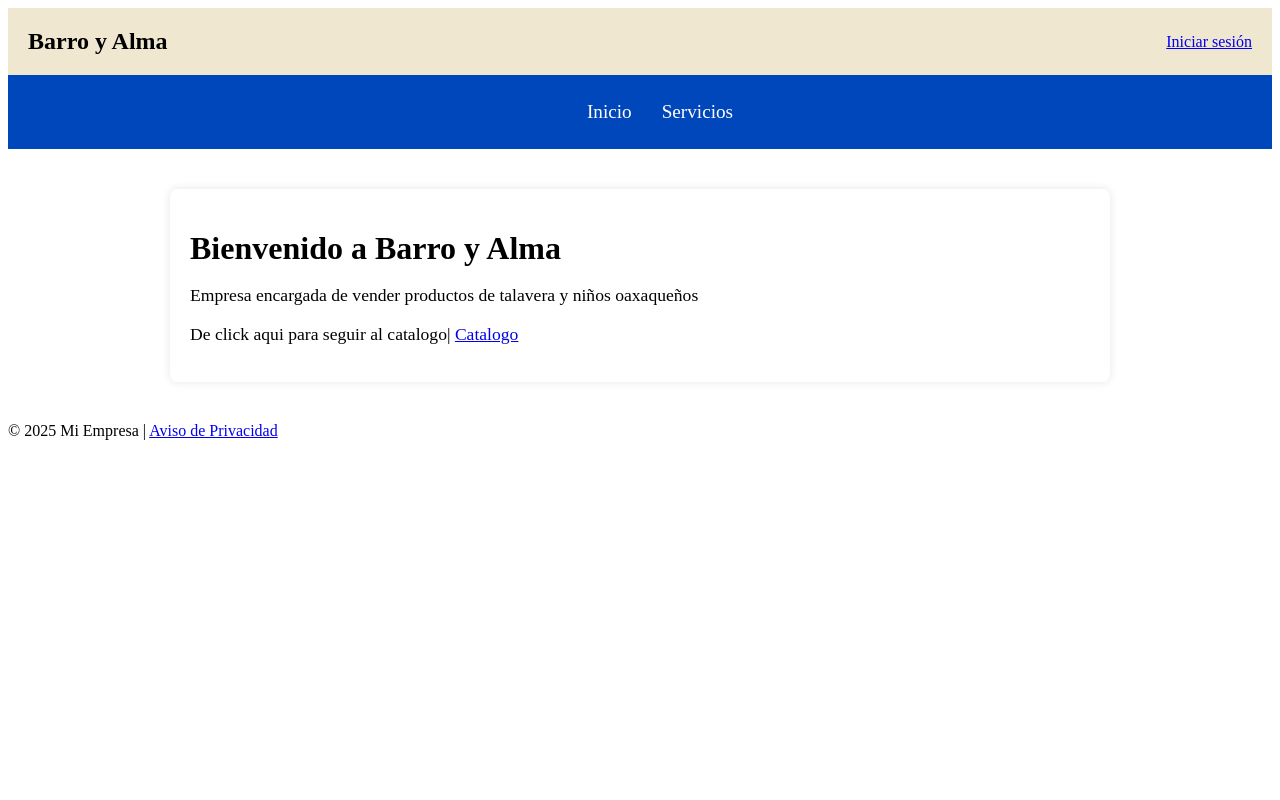
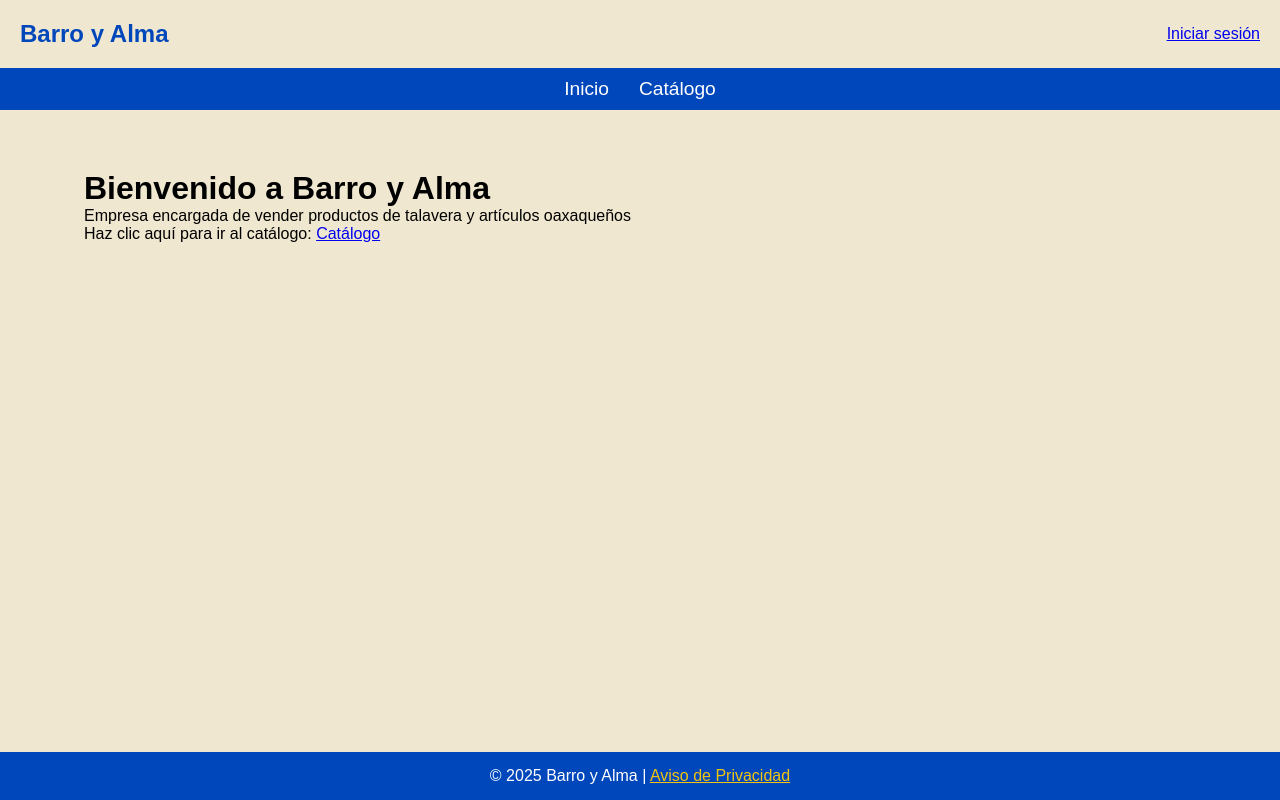
Before and after one commit to DiegoAlfonsoRosales/Barro-y-Alma, a PHP site: page / in a window 1280 px wide. Run offline with PHP 8.4, Linux system fonts and the light colour scheme.

Commit message:
Correccion y normalizacion de archivos

```diff
--- a/Encabezado.php
+++ b/Encabezado.php
@@ -7,21 +7,16 @@
     <title>Encabezado</title>
 </head>
 <body>
-        <!-- Encabezado -->
-        <header>
+    <header>
         <div class="logo">Barro y Alma</div>
         <div><a href="login.php">Iniciar sesión</a></div>
-
     </header>
-
-        <!-- Menú de navegación -->
-        <nav>
+    <nav>
         <ul>
             <li><a href="index.php">Inicio</a></li>
-            <li><a href="#">Servicios</a></li>
+            <li><a href="Catalogo.php">Catálogo</a></li>
         </ul>
     </nav>
 
-
 </body>
 </html>
--- a/css/css_header.css
+++ /dev/null
@@ -1,45 +0,0 @@
-/* HEADER */
-header {
-    background-color: #EFE7CF;
-    color: EFE7CF;
-    padding: 20px;
-    display: flex;
-    justify-content: space-between;
-    align-items: center;
-}
-
-/*
-div {
-    border: 1px solid white;
-}
-*/
-.logo {
-    font-size: 1.5em;
-    font-weight: bold;
-}
-
-/* NAV - Menú de navegación */
-nav {
-    background: #0047BB;
-    padding: 10px;
-}
-
-nav ul {
-    list-style: none;
-    display: flex;
-    justify-content: center;
-}
-
-nav ul li {
-    margin: 0 15px;
-}
-
-nav ul li a {
-    color: white;
-    text-decoration: none;
-    font-size: 1.2em;
-}
-
-nav ul li a:hover {
-    text-decoration: underline;
-}
--- a/css/css_index.css
+++ /dev/null
@@ -1,17 +0,0 @@
-/* MAIN - Contenido principal */
-main {
-    max-width: 900px;
-    margin: 40px auto;
-    padding: 20px;
-    background: white;
-    border-radius: 8px;
-    box-shadow: 0px 0px 10px rgba(0, 0, 0, 0.1);
-}
-
-main h1 {
-    margin-bottom: 10px;
-}
-
-main p {
-    font-size: 1.1em;
-}
--- a/css/Estilos.css
+++ b/css/styles.css
@@ -1,4 +1,4 @@
-/* Estilos generales */
+/* ===== ESTILOS GLOBALES ===== */
 * {
     margin: 0;
     padding: 0;
@@ -8,31 +8,27 @@
 
 body {
     background-color: #EFE7CF;
-    color: #333;
-    line-height: 1.6;
+    min-height: 100vh;
+    display: flex;
+    flex-direction: column;
 }
 
-/* HEADER */
+/* Header */
 header {
     background-color: #EFE7CF;
-    color: EFE7CF;
     padding: 20px;
     display: flex;
     justify-content: space-between;
     align-items: center;
 }
 
-/*
-div {
-    border: 1px solid white;
-}
-*/
 .logo {
     font-size: 1.5em;
     font-weight: bold;
+    color: #0047BB;
 }
 
-/* NAV - Menú de navegación */
+/* Nav */
 nav {
     background: #0047BB;
     padding: 10px;
@@ -42,54 +38,33 @@ nav ul {
     list-style: none;
     display: flex;
     justify-content: center;
+    gap: 30px;
 }
 
-nav ul li {
-    margin: 0 15px;
-}
-
-nav ul li a {
+nav a {
     color: white;
     text-decoration: none;
     font-size: 1.2em;
 }
 
-nav ul li a:hover {
-    text-decoration: underline;
+/* Main (Contenido común) */
+main {
+    flex: 1;
+    max-width: 1200px;
+    margin: 40px auto;
+    padding: 20px;
+    width: 90%;
 }
 
-/* MAIN - Contenido principal */
-main {
-    max-width: 900px;
-    margin: 40px auto;
-    padding: 20px;
-    background: white;
-    border-radius: 8px;
-    box-shadow: 0px 0px 10px rgba(0, 0, 0, 0.1);
-}
-
-main h1 {
-    margin-bottom: 10px;
-}
-
-main p {
-    font-size: 1.1em;
-}
-
-/* FOOTER */
+/* Footer */
 footer {
     background-color: #0047BB;
     color: white;
     text-align: center;
     padding: 15px;
-    margin-top: 30px;
+    margin-top: auto;
 }
 
 footer a {
     color: #f1c40f;
-    text-decoration: none;
 }
-
-footer a:hover {
-    text-decoration: underline;
-}
--- a/index.php
+++ b/index.php
@@ -1,14 +1,18 @@
-<?php include_once("Encabezado.php"); ?>
-
-    <link rel="C:\Primavera 2025\desarrollo web\Proyecto\Catalogo.php" href="Catalogo.php">
-    <link rel="C:\Primavera 2025\desarrollo web\Proyecto\index.php" href="header.php">
-    <link rel="C:\Primavera 2025\desarrollo web\Proyecto\pie.php" href="pie.php">
-    <link rel="stylesheet" href="css/css_index.css">
-    <!-- Contenido principal -->
+<?php include_once("encabezado.php"); ?>
+<!DOCTYPE html>
+<html lang="es">
+<head>
+    <meta charset="UTF-8">
+    <meta name="viewport" content="width=device-width, initial-scale=1.0">
+    <title>Barro y Alma</title>
+    <link rel="stylesheet" href="css/styles.css">
+</head>
+<body>
     <main>
         <h1>Bienvenido a Barro y Alma</h1>
-        <p>Empresa encargada de vender productos de talavera y niños oaxaqueños</p>
-        <p>De click aqui para seguir al catalogo| <a link href="Catalogo.php">Catalogo</a></p>
+        <p>Empresa encargada de vender productos de talavera y artículos oaxaqueños</p>
+        <p>Haz clic aquí para ir al catálogo: <a href="catalogo.php">Catálogo</a></p>
     </main>
-
-<?php include_once("pie.php"); ?>
+    <?php include_once("pie.php"); ?>
+</body>
+</html>
--- a/login.php
+++ b/login.php
@@ -1,4 +1,7 @@
 <?php
+
+include_once("Encabezado.php");
+
 session_start();
 if(isset($_SESSION['usuario_id'])){
     header("Location: restringida.php");
--- a/pie.php
+++ b/pie.php
@@ -9,7 +9,7 @@
 <body>
     <!-- Pie de página -->
     <footer>
-    <p>&copy; 2025 Mi Empresa | <a href="#">Aviso de Privacidad</a></p>
+        <p>&copy; 2025 Barro y Alma | <a href="#">Aviso de Privacidad</a></p>
     </footer>
 
 </body>
```
Also changed, not shown: css/auth.css (added, +17 -0 lines), css/catalog.css (added, +21 -0 lines), css/css_footer.css (deleted, +0 -17 lines), css/css_login.css (deleted, +0 -89 lines), index.html (deleted, +0 -11 lines), pruebas.html (added, +17 -0 lines), css/css_catalogo.css (deleted).
